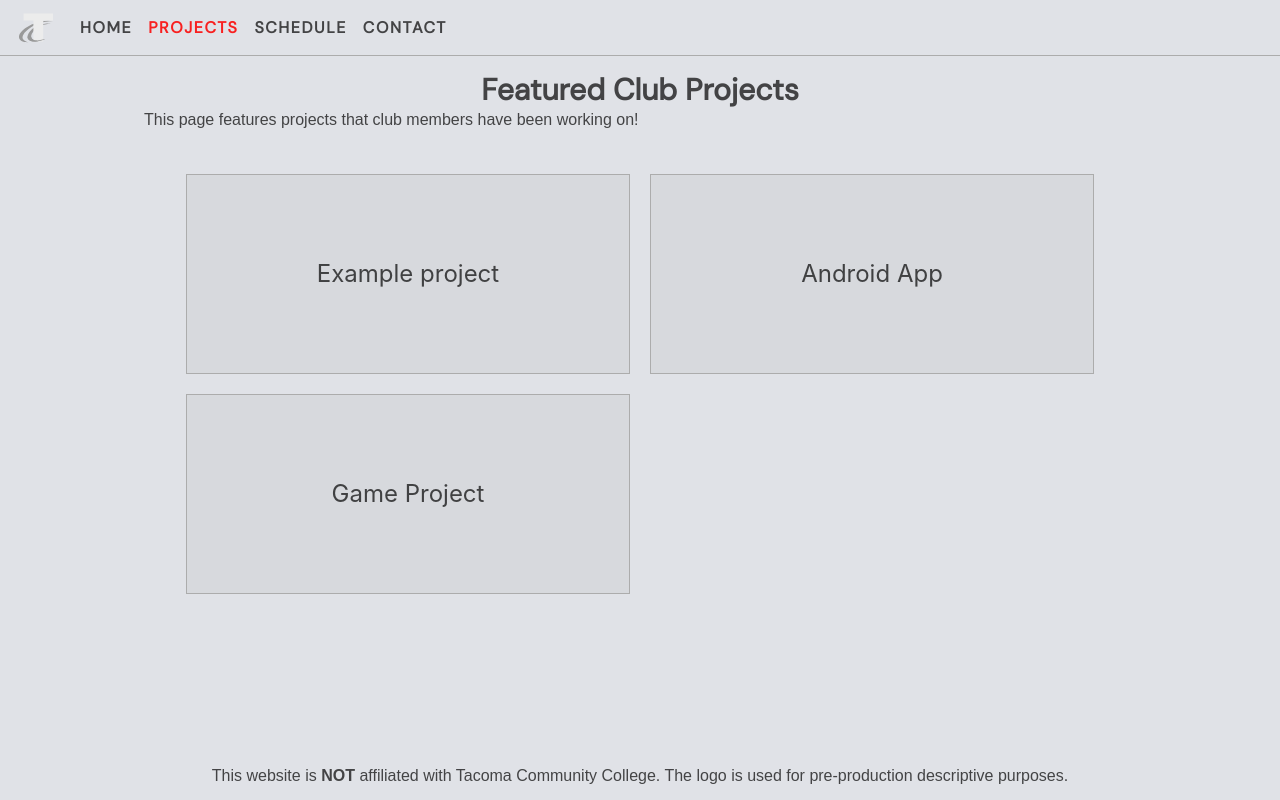
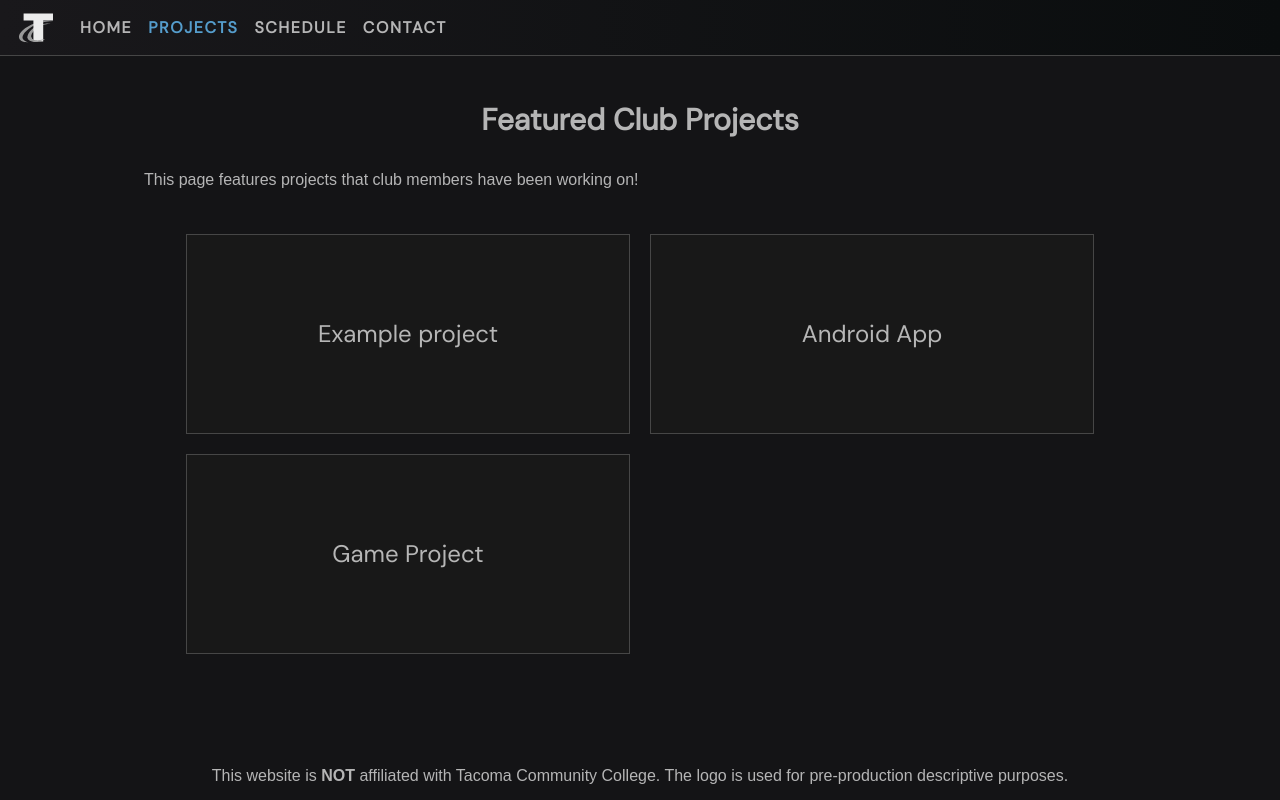
Before and after one commit to Tacoma-Community-College-CS-Club/tcc-cs-club-website, a SvelteKit app: page /projects in a window 1280 px wide. Built offline with nearby package versions, Linux system fonts and the light colour scheme.

Commit message:
Style update

```diff
--- a/src/app.html
+++ b/src/app.html
@@ -1,5 +1,5 @@
 <!doctype html>
-<html lang="en" data-theme="light">
+<html lang="en" data-theme="dark">
 	<head>
 		<meta charset="utf-8" />
 		<link rel="icon" href="%sveltekit.assets%/favicon.png" />
--- a/src/lib/components/ProjectCard.svelte
+++ b/src/lib/components/ProjectCard.svelte
@@ -50,6 +50,6 @@
     h1 {
         margin: auto;
         color: --color-text;
-        font-family: "Inter";
+        font-family: "DM Sans";
     }
 </style>
--- a/src/routes/+page.svelte
+++ b/src/routes/+page.svelte
@@ -35,6 +35,7 @@
 
 	h1 {
 		font-family: "DM Sans";
+		padding: 1em;
 		width: 100%;
 	}
 
--- a/src/routes/projects/+page.svelte
+++ b/src/routes/projects/+page.svelte
@@ -28,6 +28,7 @@
     h1 {
         font-weight: bold;
         font-family: "DM Sans";
+        padding: 1em;
         size: 2em;
     }
     .projects-container {
--- a/src/routes/styles.css
+++ b/src/routes/styles.css
@@ -5,11 +5,11 @@
 	--font-body: Arial, -apple-system, BlinkMacSystemFont, 'Segoe UI', Roboto, Oxygen, Ubuntu,
 		Cantarell, 'Open Sans', 'Helvetica Neue', sans-serif;
 	--font-mono: 'Fira Mono', monospace;
-	--color-bg-0: #e0e2e7;
+	--color-bg-0: #fafafa;
 	--color-bg-1: #d7d9dd;
 	--color-bg-2: hsl(224, 44%, 95%);
 
-	--color-theme-1: #f82020; /* Accent color */
+	--color-theme-1: #f03453; /* Accent color */
 	--color-theme-2: #448fd6;
 	--color-theme-1-gradient: linear-gradient(to top, #a81515, #f82020);
 
```
